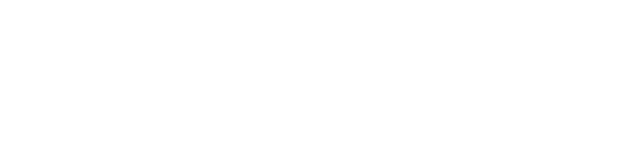
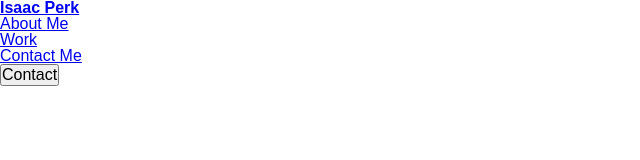
Before and after one commit to dingbat-weasel/Isaac-Perk-Professional-Portfolio, a plain HTML site: page index.html in a window 1280 px wide. Shown: the whole page, without its empty margins (0-640 px from the left). Drawn offline with Linux system fonts and the light colour scheme.

Commit message:
added css reset, starting html and nav section html

```diff
--- a/assets/reset.css
+++ b/assets/reset.css
@@ -0,0 +1,45 @@
+/* Resets the box size of every element */
+* {
+    margin: 0;
+    padding: 0;
+    box-sizing: border-box;
+}
+
+/* Gives the body element a parent height to compare against */
+html {
+    height: 100%;
+}
+
+body {
+    min-height: 100%;
+    line-height: 1;
+    font-family: sans-serif;
+}
+
+h1,
+h2,
+h3,
+h4,
+h5,
+h6 {
+    font-size: 100%;
+}
+
+/* Matches the font of special elements to the rest of the page */
+input,
+select,
+option,
+optgroup,
+textarea,
+button,
+pre,
+code {
+    font-size: 100%;
+    font-family: inherit;
+}
+
+/* Removes default bullet points from lists */
+ol,
+ul {
+    list-style: none;
+}
--- a/index.html
+++ b/index.html
@@ -11,6 +11,19 @@
 </head>
 
 <body>
+    <header>
+        <h1 class="logo"><a href="#">Isaac Perk</a></h1>
+        <nav>
+            <ul class="nav_links">
+                <li><a href="#">About Me</a></li>
+                <li><a href="#">Work</a></li>
+                <li><a href="#">Contact Me</a></li>
+            </ul>
+        </nav>
+        <a href="#"><button>Contact</button></a>
+    </header>
+    <main></main>
+    <footer></footer>
 
 </body>
 
```
